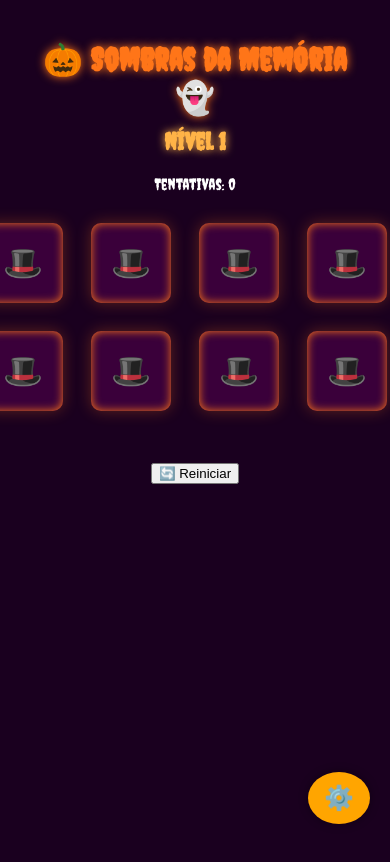
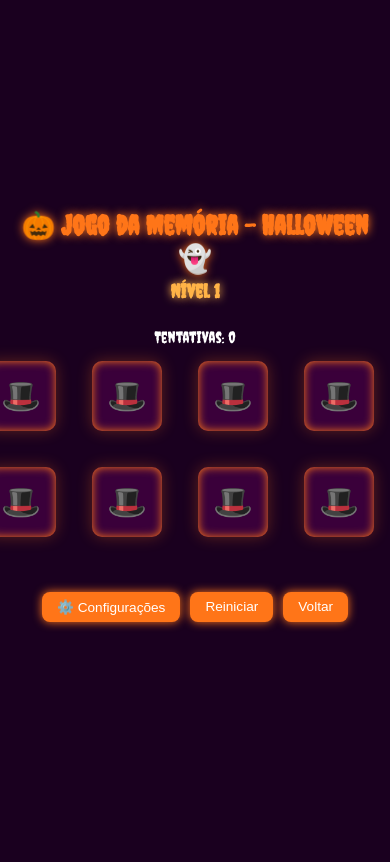
Before and after one commit to eduhwwh/Dispositivos-Moveis, a plain HTML site: page assets/game.html in a window 390 px wide. Drawn offline with Linux system fonts and the light colour scheme.

Commit message:
refs: Criar configuração (correção)

```diff
--- a/assets/css/config.css
+++ b/assets/css/config.css
@@ -1,61 +1,87 @@
 @import url('https://fonts.googleapis.com/css2?family=Creepster&display=swap');
 
 body {
-  background-color: #0b0b0b;
-  color: #f7f7f7;
+  background-color: #1a001f;
+  color: #fff;
+  font-family: 'Creepster', cursive;
   text-align: center;
-  font-family: 'Creepster', cursive;
-  padding: 40px;
+  margin: 0;
+  padding: 50px 20px; /* margem lateral reduzida para telas menores */
+  display: flex;
+  flex-direction: column;
+  align-items: center;
+  justify-content: center;
+  height: 100vh;
+  box-sizing: border-box;
 }
 
 h1 {
-  color: #ff6600;
-  font-size: 2.5em;
-  margin-bottom: 30px;
-  text-shadow: 0 0 10px #ff6600;
+  color: #ff7518;
+  text-shadow: 0 0 10px #ff7518, 0 0 20px #ffb347;
+  margin-bottom: 40px;
+  font-size: 2.5rem;
+  line-height: 1.2;
 }
 
 .config-container {
-  background: rgba(20, 20, 20, 0.9);
-  border: 2px solid #ff6600;
-  border-radius: 15px;
-  padding: 25px;
-  max-width: 400px;
-  margin: auto;
-  box-shadow: 0 0 15px #ff6600;
-}
-
-label {
-  display: block;
-  margin: 10px 0 5px;
-}
-
-button, select {
-  margin: 10px;
-  padding: 12px 20px;
-  border-radius: 10px;
-  border: none;
-  cursor: pointer;
-  font-size: 1em;
-  transition: 0.3s;
+  display: flex;
+  flex-direction: column;
+  gap: 20px;
+  width: 100%;
+  max-width: 400px; /* limite para telas maiores */
 }
 
 button {
-  background-color: #ff6600;
-  color: white;
+  background-color: #ff7518;
+  border: none;
+  color: #fff;
+  font-size: 1.3rem;
+  padding: 15px 30px;
+  border-radius: 12px;
+  cursor: pointer;
+  transition: transform 0.2s, box-shadow 0.3s, background-color 0.3s;
+  box-shadow: 0 0 15px #ff7518;
+  width: 100%;
+  max-width: 300px;
+  align-self: center;
 }
 
 button:hover {
-  background-color: #cc5200;
+  transform: scale(1.1);
+  background-color: #ff944d;
+  box-shadow: 0 0 25px #ffb347, 0 0 40px #ff7518;
 }
 
-select {
-  background-color: #222;
-  color: #fff;
-  border: 1px solid #ff6600;
-  border-radius: 8px;
+/* Responsividade geral */
+@media (max-width: 600px) {
+  body {
+    padding: 30px 15px;
+  }
+
+  h1 {
+    font-size: 2rem;
+    margin-bottom: 30px;
+  }
+
+  button {
+    font-size: 1.1rem;
+    padding: 12px 24px;
+  }
 }
 
-.buttons {
-  margin-top: 20px;
+/* Ajuste específico para o Motorola E32 e telas muito estreitas */
+@media (max-width: 400px) {
+  h1 {
+    font-size: 1.8rem;
+  }
+
+  .config-container {
+    gap: 15px;
+  }
+
+  button {
+    font-size: 1rem;
+    padding: 10px 20px;
+    border-radius: 10px;
+  }
 }
--- a/assets/css/game.css
+++ b/assets/css/game.css
@@ -12,29 +12,35 @@ body {
   display: flex;
   flex-direction: column;
   align-items: center;
+  justify-content: flex-start;
+  box-sizing: border-box;
 }
 
 h1 {
   color: #ff7518;
   text-shadow: 0 0 10px #ff7518;
   margin-bottom: 10px;
+  font-size: 2.2rem;
 }
 
 h2 {
   color: #ffb347;
   text-shadow: 0 0 8px #ffb347;
   margin-top: 0;
+  font-size: 1.4rem;
 }
 
-/* ======= TABULEIRO ======= */
-#hub{
+/* ======= HUB / LAYOUT ======= */
+#hub {
   display: flex;
   gap: 12px;
   justify-content: center;
   align-items: center;
+  flex-wrap: wrap;
+  margin-top: 10px;
 }
 
-
+/* ======= TABULEIRO ======= */
 #game-board {
   display: grid;
   justify-content: center;
@@ -105,8 +111,36 @@ h2 {
   transition: transform 0.3s ease, opacity 0.3s ease;
 }
 
+/* ======= BOTÕES ======= */
+.controls {
+  margin-top: 25px;
+  display: flex;
+  flex-wrap: wrap;
+  justify-content: center;
+  gap: 10px;
+}
+
+.controls button {
+  background-color: #ff7518;
+  border: none;
+  color: white;
+  font-size: 1rem;
+  padding: 10px 25px;
+  border-radius: 10px;
+  cursor: pointer;
+  box-shadow: 0 0 10px #ff7518;
+  transition: transform 0.2s, box-shadow 0.3s, background-color 0.3s;
+}
+
+.controls button:hover {
+  transform: scale(1.1);
+  box-shadow: 0 0 20px #ff7518;
+  background-color: #ff8c42;
+}
 
 /* ======= RESPONSIVIDADE ======= */
+
+/* Tablets e celulares médios */
 @media (max-width: 600px) {
   #game-board {
     gap: 8px;
@@ -118,108 +152,46 @@ h2 {
     font-size: 1.8rem;
   }
 
+  h1 {
+    font-size: 1.9rem;
+  }
+
   .controls button {
     font-size: 0.9rem;
     padding: 8px 18px;
   }
 }
 
-#floatingConfig {
-  position: fixed;
-  bottom: 20px;
-  right: 20px;
-  background-color: orange;
-  color: #1b1b1b;
-  border: none;
-  font-size: 1.5rem;
-  padding: 12px 16px;
-  border-radius: 50%;
-  cursor: pointer;
-  box-shadow: 0 0 10px rgba(0,0,0,0.4);
-  transition: background-color 0.3s, transform 0.2s;
-  z-index: 999;
+/* Motorola E32 e telas muito estreitas */
+@media (max-width: 400px) {
+  body {
+    padding: 15px 10px;
+    justify-content: center; /* ✅ centraliza verticalmente */
   }
 
-#floatingConfig:hover {
-  background-color: #ffb347;
-  transform: scale(1.1);
-}
-#floatingConfig {
-  position: fixed;
-  bottom: 20px;
-  right: 20px;
-  background-color: orange;
-  color: #1b1b1b;
-  border: none;
-  font-size: 1.5rem;
-  padding: 12px 16px;
-  border-radius: 50%;
-  cursor: pointer;
-  box-shadow: 0 0 10px rgba(0,0,0,0.4);
-  transition: background-color 0.3s, transform 0.2s;
-  z-index: 999;
+  h1 {
+    font-size: 1.7rem;
+    margin-bottom: 5px;
   }
 
-#floatingConfig:hover {
-  background-color: #ffb347;
-  transform: scale(1.1);
+  h2 {
+    font-size: 1.2rem;
   }
 
-
-/* ======= BOTÕES INFERIORES (CONFIG MENU) ======= */
-#config-menu {
-  display: flex;
-  justify-content: center;
-  gap: 10px;
-  margin-top: 25px;
+  .card {
+    width: 70px;
+    height: 70px;
+    font-size: 1.6rem;
   }
 
-#config-menu button {
-  background: linear-gradient(145deg, #3a003a, #ff7518);
-  color: #fff;
-  border: 2px solid #ff7518;
-  font-family: 'Creepster', cursive;
-  font-size: 1.1rem;
-  padding: 10px 20px;
-  border-radius: 12px;
-  cursor: pointer;
-  box-shadow: 0 0 15px rgba(255, 117, 24, 0.4);
-  text-shadow: 0 0 5px #000;
-  transition: all 0.25s ease-in-out;
+  #game-board {
+    gap: 6px;
+    margin-top: 15px;
   }
 
-#config-menu button:hover {
-  background: linear-gradient(145deg, #ff7518, #ffb347);
-  color: #1a001f;
-  transform: translateY(-3px) scale(1.05);
-  box-shadow: 0 0 20px #ff7518, 0 0 40px #ffb347;
+  .controls button {
+    font-size: 0.85rem;
+    padding: 7px 15px;
+    border-radius: 8px;
   }
-
-#config-menu button:active {
-  transform: scale(0.95);
-  box-shadow: 0 0 5px #ff7518;
 }
-
-
-/* ======= ANIMAÇÕES HALLOWEEN ======= */
-#config-menu button {
-  animation: halloweenGlow 2.5s infinite alternate;
-}
-
-#config-menu button:hover {
-  animation: shake 0.3s infinite;
-}
-
-@keyframes halloweenGlow {
-  0% { box-shadow: 0 0 10px #ff7518; }
-  100% { box-shadow: 0 0 25px #ffb347; }
-}
-
-@keyframes shake {
-  0% { transform: translate(1px, 1px) rotate(0deg); }
-  20% { transform: translate(-1px, -2px) rotate(-1deg); }
-  40% { transform: translate(-3px, 0px) rotate(1deg); }
-  60% { transform: translate(3px, 2px) rotate(0deg); }
-  80% { transform: translate(1px, -1px) rotate(1deg); }
-  100% { transform: translate(-1px, 2px) rotate(-1deg); }
-}
--- a/assets/css/style.css
+++ b/assets/css/style.css
@@ -1,3 +1,4 @@
+/* ======= ESTILO GERAL ======= */
 @import url('https://fonts.googleapis.com/css2?family=Creepster&display=swap');
 
 body {
@@ -11,6 +12,8 @@ body {
   display: flex;
   flex-direction: column;
   justify-content: center;
+  align-items: center;
+  box-sizing: border-box;
 }
 
 h1 {
@@ -27,11 +30,14 @@ h2 {
   margin-bottom: 40px;
 }
 
+/* ======= BOTÕES DE NÍVEL ======= */
 .levels {
   display: flex;
   flex-wrap: wrap;
   justify-content: center;
   gap: 25px;
+  width: 100%;
+  max-width: 600px;
 }
 
 .level-btn {
@@ -45,6 +51,8 @@ h2 {
   transition: transform 0.2s, box-shadow 0.3s, background-color 0.3s;
   box-shadow: 0 0 15px #ff7518;
   animation: pulsar 2s infinite alternate, tremer 4s infinite ease-in-out;
+  flex: 1 1 40%;
+  max-width: 220px;
 }
 
 .level-btn:hover {
@@ -72,21 +80,53 @@ h2 {
   80% { transform: translate(1px, 1px); }
 }
 
+/* ======= RESPONSIVIDADE ======= */
+
+/* Celulares médios (até 600 px) */
 @media (max-width: 600px) {
   body {
-    padding: 30px 10px;
+    padding: 30px 15px;
   }
 
   h1 {
     font-size: 2.2rem;
+    margin-bottom: 15px;
   }
 
   h2 {
-    font-size: 1.4rem;
+    font-size: 1.3rem;
+    margin-bottom: 25px;
   }
 
   .level-btn {
     font-size: 1.1rem;
     padding: 12px 25px;
+    max-width: 180px;
   }
 }
+
+/* Motorola E32 e telas pequenas (até 400 px) */
+@media (max-width: 400px) {
+  body {
+    padding: 25px 10px;
+  }
+
+  h1 {
+    font-size: 1.9rem;
+  }
+
+  h2 {
+    font-size: 1.2rem;
+  }
+
+  .levels {
+    gap: 15px;
+  }
+
+  .level-btn {
+    font-size: 1rem;
+    padding: 10px 20px;
+    border-radius: 10px;
+    max-width: 160px;
+  }
+}
--- a/assets/game.html
+++ b/assets/game.html
@@ -1,35 +1,44 @@
 <!DOCTYPE html>
 <html lang="pt-BR">
+
 <head>
   <meta charset="UTF-8" />
   <meta name="viewport" content="width=device-width, initial-scale=1.0" />
-  <title>Sombras da Memória</title>
+  <title>Jogo da Memória - Halloween</title>
   <link rel="stylesheet" href="./css/game.css" />
 </head>
+
 <body>
-  <h1>🎃 Sombras da Memória 👻</h1>
-  <h2 id="level-display">Nível 1</h2>
+  <h1>🎃 Jogo da Memória - Halloween 👻</h1>
+  <h2 id="level-display"></h2>
 
   <div id="hub">
-    <div id="timer" style="display: none;">⏳ Tempo: 60s</div>
-    <div id="attempts-display">Tentativas: 0</div>
+    <div id="timer">⏳ Tempo: 60s</div>
+    <div id="attempts-display">Tentativas: </div>
   </div>
 
   <div id="game-board"></div>
+
+  <div class="controls">
+    <button id="config-btn">⚙️ Configurações</button>
+    <button id="restart-btn">Reiniciar</button>
+    <button id="home-btn">Voltar</button>
+  </div>
 
   <p id="message"></p>
 
   <!-- Sons -->
   <audio id="sound-acerto" src="./sounds/acerto.mp3"></audio>
   <audio id="sound-erro" src="./sounds/erro.mp3"></audio>
-  <audio id="sound-vitoria" src="./sounds/risada-maléfica.mp3"></audio>
-
-  <!-- Botão de reinício -->
-  <button id="restart-btn" class="botao-restart">🔄 Reiniciar</button>
-
-  <!-- Botão flutuante de configuração -->
-  <button id="floatingConfig" class="floating-config">⚙️</button>
+  <audio id="sound-vitoria" src="/assets/sounds/risada-maléfica.mp3"></audio>
+  <audio id="sound-ambiente" src="/assets/sounds/halloween.mp3"></audio>
 
   <script src="./js/game.js"></script>
+  <script>
+    document.getElementById('home-btn').addEventListener('click', () => {
+      window.location.href = 'index.html';
+    });
+  </script>
 </body>
+
 </html>
--- a/assets/js/game.js
+++ b/assets/js/game.js
@@ -1,9 +1,11 @@
+// game.js (substituir completo)
 const board = document.getElementById('game-board');
 const restartBtn = document.getElementById('restart-btn');
 const levelDisplay = document.getElementById('level-display');
 const message = document.getElementById('message');
-const timerDisplay = document.getElementById('timer');
-const attemptsDisplay = document.getElementById('attempts-display');
+
+const timerDisplay = document.getElementById('timer');           // precisa existir no HTML
+const attemptsDisplay = document.getElementById('attempts-display'); // precisa existir no HTML
 
 const soundAcerto = document.getElementById('sound-acerto');
 const soundErro = document.getElementById('sound-erro');
@@ -13,19 +15,20 @@ let level = 1;
 let cards = [];
 let flippedCards = [];
 let lockBoard = false;
-let tempoMostra = 3000;
+let tempoMostra = 3000; // 3 segundos conforme pedido
 let tempoRestante = 60;
 let timer = null;
 let tentativas = 0;
-let modoComTempo = localStorage.getItem('mode') === 'tempo';
-let somAtivo = localStorage.getItem('sound') !== 'off';
+
+// lê o modo definido na index (localStorage: 'modoJogo' === 'tempo' ou 'normal')
+const modoComTempo = localStorage.getItem('modoJogo') === 'tempo';
 
 function criarCartas() {
   board.innerHTML = "";
   cards = [];
   flippedCards = [];
   lockBoard = false;
-  tentativas = tentativas || 0;
+  tentativas = 0;
   attemptsDisplay.textContent = `Tentativas: ${tentativas}`;
 
   const emojis = [
@@ -38,7 +41,8 @@ function criarCartas() {
   if (qtdPares > emojis.length) qtdPares = emojis.length;
 
   const selecionados = emojis.slice(0, qtdPares);
-  const cartas = [...selecionados, ...selecionados].sort(() => 0.5 - Math.random());
+  const cartas = [...selecionados, ...selecionados];
+  cartas.sort(() => 0.5 - Math.random());
 
   const total = cartas.length;
   let colunas = Math.ceil(Math.sqrt(total));
@@ -55,7 +59,10 @@ function criarCartas() {
     const card = document.createElement("div");
     card.classList.add("card");
     card.dataset.emoji = emoji;
-    card.innerHTML = `<div class="front">${emoji}</div><div class="back">🎩</div>`;
+    card.innerHTML = `
+      <div class="front">${emoji}</div>
+      <div class="back">🎩</div>
+    `;
     card.addEventListener("click", virarCarta);
     board.appendChild(card);
     cards.push(card);
@@ -63,37 +70,39 @@ function criarCartas() {
 
   atualizarNivel();
 
+  // mostra por X ms e só depois inicia, se estiver no modo com tempo
   mostrarTodasTemporariamente(() => {
+    // callback executado após o reveal
     if (modoComTempo) {
-      iniciarTimer();
+      iniciarTimer(); // inicia APÓS as 3s
       timerDisplay.style.display = 'inline-block';
     } else {
+      // esconde timer no modo normal
       timerDisplay.style.display = 'none';
       clearInterval(timer);
     }
   });
-
-  salvarProgresso();
 }
 
 function mostrarTodasTemporariamente(callback) {
-  cards.forEach(c => c.classList.add("flipped"));
+  cards.forEach((card) => card.classList.add("flipped"));
   setTimeout(() => {
-    cards.forEach(c => c.classList.remove("flipped"));
+    cards.forEach((card) => card.classList.remove("flipped"));
     if (typeof callback === 'function') callback();
   }, tempoMostra);
 }
 
 function virarCarta() {
   if (lockBoard || this.classList.contains('matched') || this.classList.contains('flipped')) return;
+
   this.classList.add("flipped");
   flippedCards.push(this);
 
   if (flippedCards.length === 2) {
+    // conta tentativa por par virado
     tentativas++;
     attemptsDisplay.textContent = `Tentativas: ${tentativas}`;
     checarPar();
-    salvarProgresso();
   }
 }
 
@@ -102,20 +111,19 @@ function checarPar() {
   const match = c1.dataset.emoji === c2.dataset.emoji;
 
   if (match) {
-    if (somAtivo) soundAcerto.play();
+    soundAcerto && soundAcerto.play();
     c1.classList.add("matched");
     c2.classList.add("matched");
     flippedCards = [];
     verificarVitoria();
   } else {
-    if (somAtivo) soundErro.play();
+    soundErro && soundErro.play();
     lockBoard = true;
     setTimeout(() => {
       c1.classList.remove("flipped");
       c2.classList.remove("flipped");
       flippedCards = [];
       lockBoard = false;
-      salvarProgresso();
     }, 1000);
   }
 }
@@ -125,7 +133,7 @@ function verificarVitoria() {
   if (venceu) {
     clearInterval(timer);
     setTimeout(() => {
-      if (somAtivo) soundVitoria.play();
+      soundVitoria && soundVitoria.play();
       mostrarMensagem(`🕯️ Nível ${level} completo!`);
       proximoNivel();
     }, 700);
@@ -143,7 +151,6 @@ function proximoNivel() {
   level++;
   tempoMostra = Math.max(2000, tempoMostra - 500);
   tempoRestante = 60;
-  tentativas = 0;
   setTimeout(criarCartas, 1500);
 }
 
@@ -151,19 +158,19 @@ function atualizarNivel() {
   levelDisplay.textContent = `Nível ${level}`;
 }
 
+// reiniciar
 restartBtn.addEventListener("click", () => {
-  localStorage.removeItem("gameState");
   level = 1;
   tempoMostra = 3000;
   tempoRestante = 60;
-  tentativas = 0;
   clearInterval(timer);
   criarCartas();
 });
 
+// TIMER — modo com tempo
 function iniciarTimer() {
   clearInterval(timer);
-  tempoRestante = tempoRestante || 60;
+  tempoRestante = 60;
   timerDisplay.textContent = `⏳ Tempo: ${tempoRestante}s`;
 
   timer = setInterval(() => {
@@ -174,78 +181,49 @@ function iniciarTimer() {
       revelarCartas();
       encerrarJogoPorTempo();
     }
-    salvarProgresso();
   }, 1000);
 }
 
 function revelarCartas() {
-  cards.forEach((c) => c.classList.add("flipped"));
+  cards.forEach((card) => card.classList.add("flipped"));
 }
 
 function encerrarJogoPorTempo() {
   lockBoard = true;
   mostrarMensagem(`⏰ Tempo esgotado! Tentativas: ${tentativas}`);
+  // aqui você pode mostrar também um detalhamento ou botões (reiniciar, voltar)
 }
 
-function salvarProgresso() {
-  const estado = {
-    level,
-    tentativas,
-    tempoMostra,
-    tempoRestante,
-    modoComTempo,
-    somAtivo,
-    cartas: cards.map(c => ({
-      emoji: c.dataset.emoji,
-      flipped: c.classList.contains("flipped"),
-      matched: c.classList.contains("matched")
-    }))
-  };
-  localStorage.setItem("gameState", JSON.stringify(estado));
+// inicializa
+document.addEventListener('DOMContentLoaded', () => {
+  // se o index não definiu modo, assume normal
+  // (modoComTempo já foi calculado no topo a partir do localStorage)
+  criarCartas();
+});
+
+document.getElementById('config-btn').addEventListener('click', () => {
+  window.location.href = 'config.html';
+});
+
+// Detecta se veio do config com reiniciar
+document.addEventListener('DOMContentLoaded', () => {
+  if (localStorage.getItem('reiniciar') === 'true') {
+    localStorage.removeItem('reiniciar');
+    level = 1;
+    criarCartas();
+  }
+});
+
+// Verifica se o som está desativado
+function playSound(sound) {
+  const somAtivo = localStorage.getItem('somAtivo') !== 'false';
+  if (somAtivo && sound) sound.play();
 }
 
-function restaurarProgresso() {
-  const salvo = localStorage.getItem("gameState");
-  if (!salvo) {
-    criarCartas();
-    return;
-  }
-
-  const estado = JSON.parse(salvo);
-  level = estado.level;
-  tentativas = estado.tentativas;
-  tempoMostra = estado.tempoMostra;
-  tempoRestante = estado.tempoRestante;
-  modoComTempo = estado.modoComTempo;
-  somAtivo = estado.somAtivo;
-
-  board.innerHTML = "";
-  cards = [];
-  estado.cartas.forEach(info => {
-    const card = document.createElement("div");
-    card.classList.add("card");
-    if (info.flipped) card.classList.add("flipped");
-    if (info.matched) card.classList.add("matched");
-    card.dataset.emoji = info.emoji;
-    card.innerHTML = `<div class="front">${info.emoji}</div><div class="back">🎩</div>`;
-    card.addEventListener("click", virarCarta);
-    board.appendChild(card);
-    cards.push(card);
-  });
-
-  atualizarNivel();
-  attemptsDisplay.textContent = `Tentativas: ${tentativas}`;
-
-  if (modoComTempo) iniciarTimer();
-}
-
-document.addEventListener("DOMContentLoaded", () => {
-  restaurarProgresso();
-});
-
-const floatingConfig = document.getElementById("floatingConfig");
-if (floatingConfig) {
-  floatingConfig.addEventListener("click", () => {
-    window.location.href = "config.html";
-  });
-}
+// Substitui as chamadas diretas como:
+// soundAcerto.play();
+// por:
+playSound(soundAcerto);
+playSound(soundErro);
+playSound(soundVitoria);
+playSound(soundAmbiente);
```
Also changed, not shown: assets/config.html (+8 -21 lines), assets/index.html (+2 -2 lines), assets/js/config.js (+29 -30 lines), assets/js/script.js (+0 -14 lines), 3 other files. Lines whose indentation alone changed are shown as unchanged.
